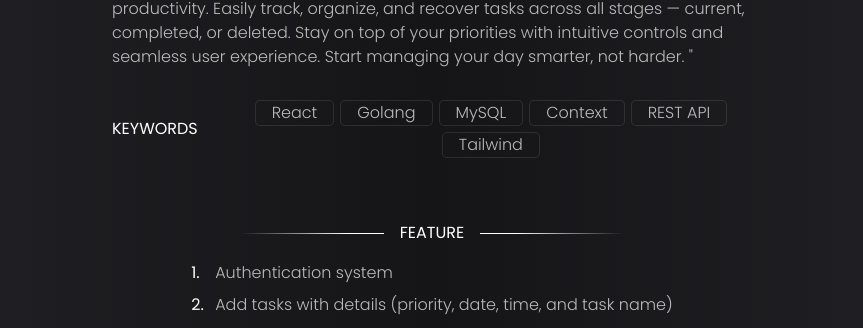
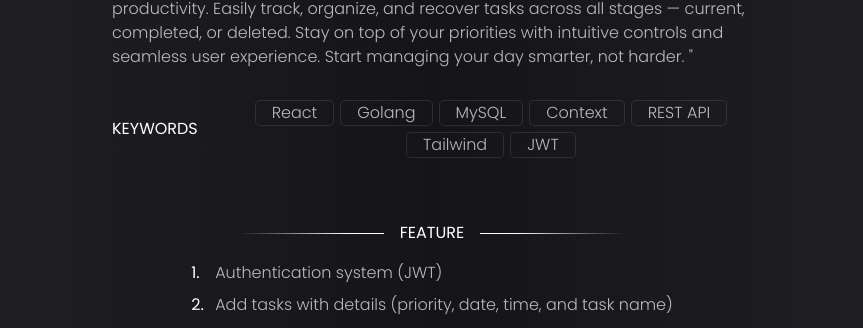
Before and after one commit to punpunpunnawat/PORTFOLIO, a React (Vite) app: page / in a window 1280 px wide. Shown: the part 3153-3481 px from the top of the page, without its empty margins (208-1071 px from the left). Built offline with nearby package versions, Linux system fonts and the light colour scheme.

Commit message:
change intern project box config

```diff
--- a/src/App.tsx
+++ b/src/App.tsx
@@ -255,9 +255,10 @@ function App() {
 									"Context",
 									"REST API",
 									"Tailwind",
+									"JWT",
 								]}
 								features={[
-									"Authentication system",
+									"Authentication system (JWT)",
 									"Add tasks with details (priority, date, time, and task name)",
 									"Manage and track current, completed, and deleted tasks",
 									"Mark tasks as done and undo",
@@ -378,6 +379,7 @@ function App() {
 									"Collaborated with cross-functional team throughout the process",
 									"Learned from real-world organization and agile workflow",
 								]}
+								isInternship
 							/>
 						</section>
 					</FadeInSection>
```
